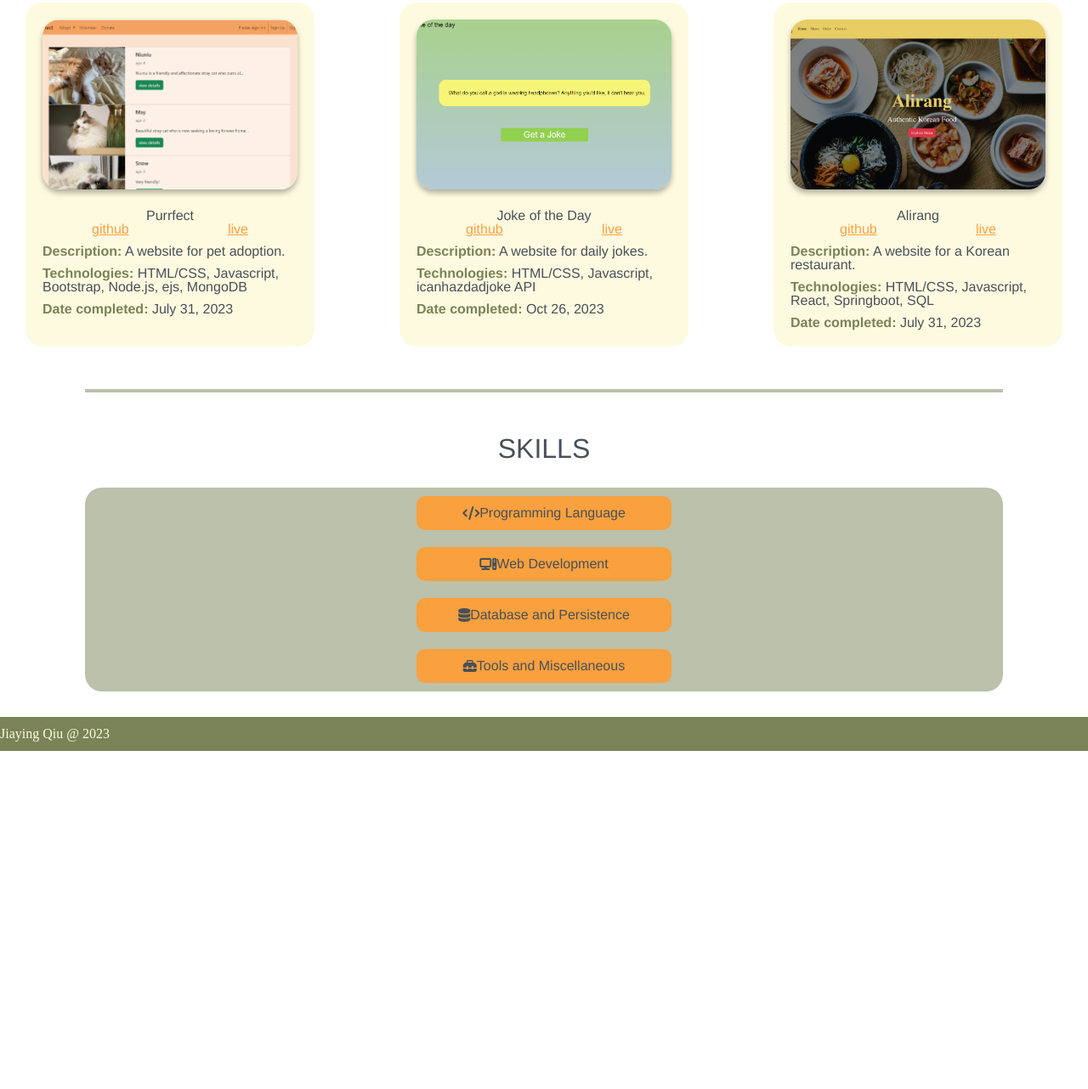
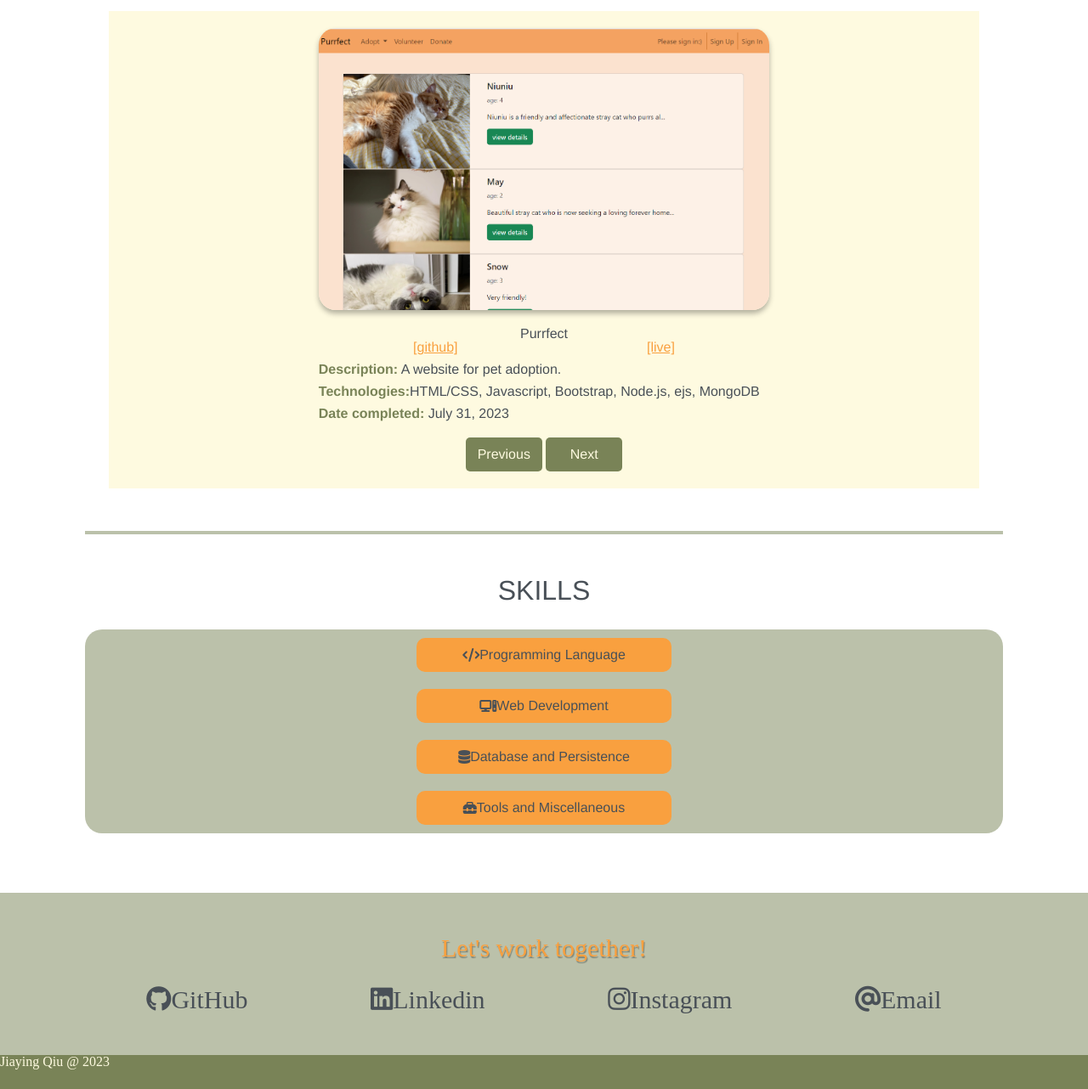
Before and after one commit to ElaineNew/Porfolio, a plain HTML site: page html/projects.html in a window 1280 px wide. Shown: the part 109-1391 px from the top of the page at 85% size. Before the commit the page ends 993 px from the top, so only its background shows below. Drawn offline with Linux system fonts and the light colour scheme.

Commit message:
update project and resume display

```diff
--- a/css/index.css
+++ b/css/index.css
@@ -94,7 +94,7 @@ html{
 }
 
 .profile_btn{
-    margin-top: 30px;
+    display: none;
 }
 
 .introduction{
--- a/css/projects.css
+++ b/css/projects.css
@@ -3,13 +3,21 @@ h1{
     margin: 20px auto;
 }
 .projects{
+    width: 80%;
+    background-color: rgb(254, 250, 224);
     display: flex;
+    flex-direction: column;
+    align-items: center;
+    margin: 30px auto;
     justify-content: center;
 }
 
 .projects .project {
+    display: flex;
+    flex-direction: column;
+    align-items: center;
+    justify-content: center;
     border-radius: 20px;
-    background-color: rgb(254, 250, 224);
     padding: 20px;
     margin: 0 50px;
 }
@@ -17,8 +25,7 @@ h1{
 
 
 .projects .project img{
-    width: 300px;
-    height: 200px;
+    width:60% ;
     object-fit: cover;
     border-radius: 20px;
     box-shadow:0px 4px 6px rgba(0, 0, 0, 0.3);
@@ -26,7 +33,7 @@ h1{
 }
 
 .projects .project .description{
-    width: 300px;
+    width: 60%;
     margin-top: 20px;
 }
 
@@ -102,6 +109,16 @@ h1{
   display: flex;
 }
 
+.projects button {
+    margin-bottom: 20px;
+    color: rgb(254, 250, 224);
+    border:none;
+    border-radius: 5px;
+    width: 90px;
+    height: 40px;
+}
+
+
 
 
 /* for moblie layout */
--- a/css/public.css
+++ b/css/public.css
@@ -74,10 +74,61 @@ hr{
     margin: 50px 100px;
     border: 2px solid rgba(121, 131, 87, 0.5);
 }
+
+
+/* footer */
 footer{
+    display: flex;
+    flex-direction: column;
     width: 100%;
     display: flex;
     align-items: center;
+}
+
+footer p {
+    display: block;
+    width: 100%;
     height: 40px;
+}
+
+
+
+.work_with_me{
+    display: flex;
+    flex-direction: column;
+    justify-content: center;
+    padding: 50px 100px;
+    background-color:rgba(121, 131, 87, 0.5);
+    width: 100%;
+    margin-top: 40px;
+    font-size: 30px;
+    text-align: center;
+}
+.work_with_me h2{
+    color:#f9a03f;
+    text-shadow: 1px 2px 1px rgba(0.5,0.5,0.5,0.3);
 
 }
+
+.work_with_me .social {
+    display: flex;
+    justify-content: space-around;
+    margin-top: 30px;
+}
+
+.work_with_me .social div{
+    transition: transform 0.5s ease-in-out;
+    margin: 0 10px;
+}
+
+.work_with_me .social div:hover {
+    transform: scale(1.2);
+}
+
+@media screen and (max-width:600px) {
+
+    .work_with_me{
+        font-size: 20px;
+        padding: 20px 50px;
+    };
+}
--- a/html/projects.html
+++ b/html/projects.html
@@ -7,6 +7,7 @@
       src="https://kit.fontawesome.com/3bf1c7cc57.js"
       crossorigin="anonymous" defer
     ></script>
+    <script src="../script/project.js" defer></script>
     <link rel="stylesheet" href="../css/public.css">
     <link rel="stylesheet" href="../css/projects.css">
     <title>Jiaying Qiu</title>
@@ -26,53 +27,30 @@
       <h1>PROJECTS</h1>
       <div class="projects">
         <div class="project">
-          <img src="../images/project-purrfect.png" alt="a pet adoption website">
+          <img src="../images/purrfect.png" alt="website screenshot" id="project_img">
           <!-- a title, a brief description, the date completed
             , technologies used, and screenshot or image related to the project. -->
           <div class="description">
-            <h3>Purrfect</h3>
+            <h3 id="project_title">Purrfect</h3>
             <div class="project_link">
-              <a href="https://github.com/ElaineNew/Purrfect">github</a>
-              <a href="https://purrfect-pet-shelter.onrender.com">live</a>
+              <a id="github_link" href="https://github.com/ElaineNew/Purrfect">[github]</a>
+              <a id="live_link" href="https://purrfect-pet-shelter.onrender.com">[live]</a>
             </div>
 
-            <p><span class="text-primary">Description:</span> A website for pet adoption.</p>
-            <p><span class="text-primary">Technologies:</span> HTML/CSS, Javascript, Bootstrap, Node.js, ejs, MongoDB</p>
-            <p><span class="text-primary">Date completed:</span> July 31, 2023</p>
+            <p><span class="text-primary" >Description:</span> <span id="project_description">A website for pet adoption.</span></p>
+            <p><span class="text-primary" >Technologies:</span><span id="project_technology">HTML/CSS, Javascript, Bootstrap, Node.js, ejs, MongoDB</span> </p>
+            <p><span class="text-primary">Date completed:</span> <span id="project_date">July 31, 2023</span></p>
           </div>
 
         </div>
-        <div class="project">
-          <img src="../images/project-jokes.png" alt="a joke website">
-          <div class="description">
-            <h3>Joke of the Day</h3>
-            <div class="project_link">
-              <a href="https://github.com/ElaineNew/Joke-of-the-Day">github</a>
-              <a href="https://elainenew.github.io/Joke-of-the-Day/">live</a>
-            </div>
 
-            <p><span class="text-primary">Description:</span> A website for daily jokes.</p>
-            <p><span class="text-primary">Technologies:</span> HTML/CSS, Javascript, icanhazdadjoke API</p>
-            <p><span class="text-primary">Date completed:</span> Oct 26, 2023</p>
-          </div>
-
-        </div>
-        <div class="project">
-          <img src="../images/project-restaurant.jpg" alt="an restaurant website">
-          <div class="description">
-            <h3>Alirang</h3>
-            <div class="project_link">
-              <a href="https://github.com/ElaineNew/Alirang">github</a>
-              <a href="#">live</a>
-            </div>
-
-            <p><span class="text-primary">Description:</span> A website for a Korean restaurant.</p>
-            <p><span class="text-primary">Technologies:</span> HTML/CSS, Javascript, React, Springboot, SQL</p>
-            <p><span class="text-primary">Date completed:</span> July 31, 2023</p>
-          </div>
-
+        <!-- buttons to navigate projects -->
+        <div>
+          <button class="background-primary" id="btn_previous">Previous</button>
+          <button class="background-primary" id="btn_next">Next</button>
         </div>
       </div>
+
       <hr>
 
       <!-- showcase my skill set -->
@@ -99,8 +77,25 @@
 
     </main>
 
-    <footer class="background-primary">
-      <p class="text-secondary">Jiaying Qiu @ 2023</p>
+    <footer>
+      <div class="work_with_me">
+        <h2>Let's work together!</h2>
+        <div class="social">
+          <div>
+            <i class="fa-brands fa-github"></i><span class="github"><a href="https://github.com/ElaineNew">GitHub</a></span>
+          </div>
+          <div>
+          <i class="fa-brands fa-linkedin"></i><span class="linkedin"><a href="https://www.linkedin.com/public-profile/settings?trk=d_flagship3_profile_self_view_public_profile">Linkedin</a></span>
+          </div>
+          <div>
+          <i class="fa-brands fa-instagram"></i><span class="Instagram"><a href="https://instagram.com/elaine.8577?igshid=MzMyNGUyNmU2YQ%3D%3D&utm_source=qr">Instagram</a></span>
+          </div>
+          <div>
+          <i class="fa-brands fa-at"></i><span class="email"><a href="mailto:qiu00038@algonquinlive.com">Email</a></span>
+          </div>
+        </div>
+      </div>
+      <p class="text-secondary background-primary">Jiaying Qiu @ 2023</p>
     </footer>
   </body>
 </html>
--- /dev/null
+++ b/script/project.js
@@ -0,0 +1,92 @@
+const projectArrary = [
+    {
+        "title": "Purrfect",
+        "image": "../images/purrfect.png",
+        "github":"https://github.com/ElaineNew/Purrfect",
+        "live":"https://purrfect-pet-shelter.onrender.com",
+        "description": "A website for pet adoption.",
+        "technologies": "HTML/CSS, Javascript, Bootstrap, Node.js, ejs, MongoDB.",
+        "date":"July 31, 2023"
+    },
+    {
+        "title": "ChatPDF",
+        "image": "../images/chatpdf.png",
+        "github":"https://github.com/ElaineNew/chatpdf",
+        "live":"https://chatpdf-elaine.vercel.app/",
+        "description": "AI chat application with PDF integration",
+        "technologies": "Next.js, OpenAI API, AWS S3, LangChain, Pinecone, Clerk.",
+        "date":"Nov 24, 2023"
+    },
+    {
+        "title": "MusicHub ",
+        "image": "../images/musichub.png",
+        "github":"https://github.com/ElaineNew/Muischub",
+        "live":"https://playlist-b118d.web.app/alllists",
+        "description": "A website for user to share playlist and upload songs.",
+        "technologies": "Vue.js, Firebase, JavaScript, HTML/CSS.",
+        "date":"Nov 10, 2023"
+    },
+
+    {
+        "title": "Coderfly ",
+        "image": "../images/coderfly.png",
+        "github":"https://github.com/ElaineNew/Assignment2",
+        "live":"https://github.com/ElaineNew/Assignment2",
+        "description": "A website for user to share playlist and upload songs.",
+        "technologies": "Vue.js, Firebase, JavaScript, HTML/CSS.",
+        "date":"Nov 10, 2023"
+    }
+
+]
+
+
+
+const btnPrevious = document.querySelector("#btn_previous");
+const btnNext = document.querySelector("#btn_next");
+const title = document.querySelector("#project_title");
+const image = document.querySelector("#project_img")
+const github = document.querySelector("#github_link");
+const live = document.querySelector("#live_link");
+const description = document.querySelector("#project_description");
+const technologies = document.querySelector("#project_technology");
+const date = document.querySelector("#project_date");
+
+
+
+let index = 0
+btnNext.addEventListener('click', ()=>{
+    console.log("clicked")
+
+    if(index < projectArrary.length-1){
+        index++
+    }
+    else{
+        index = 0
+    }
+    title.textContent=projectArrary[index].title
+    image.src = projectArrary[index].image
+    github.href = projectArrary[index].github
+    live.href = projectArrary[index].live
+    description.textContent = projectArrary[index].description
+    technologies.textContent = projectArrary[index].technologies
+    date.textContent = projectArrary[index].date
+
+})
+
+btnPrevious.addEventListener('click', ()=>{
+    console.log("clicked")
+    if(index > 0){
+        index--
+    }
+    else{
+        index = projectArrary.length-1
+    }
+
+    title.textContent=projectArrary[index].title
+    image.src = projectArrary[index].image
+    github.href = projectArrary[index].github
+    live.href = projectArrary[index].live
+    description.textContent = projectArrary[index].description
+    technologies.textContent = projectArrary[index].technologies
+    date.textContent = projectArrary[index].date
+})
```
Also changed, not shown: css/contact.css (+4 -36 lines), html/contact.html (+7 -8 lines), html/resume.html (+27 -6 lines), index.html (+41 -20 lines), images/chatpdf.png (added), images/coderfly.png (added), images/musichub.png (added), images/project-jokes.png (deleted), images/project-livechat.png (deleted), images/project-music.png (deleted), images/project-restaurant.jpg (deleted), images/purrfect.png (renamed from images/project-purrfect.png), 3 other files.
